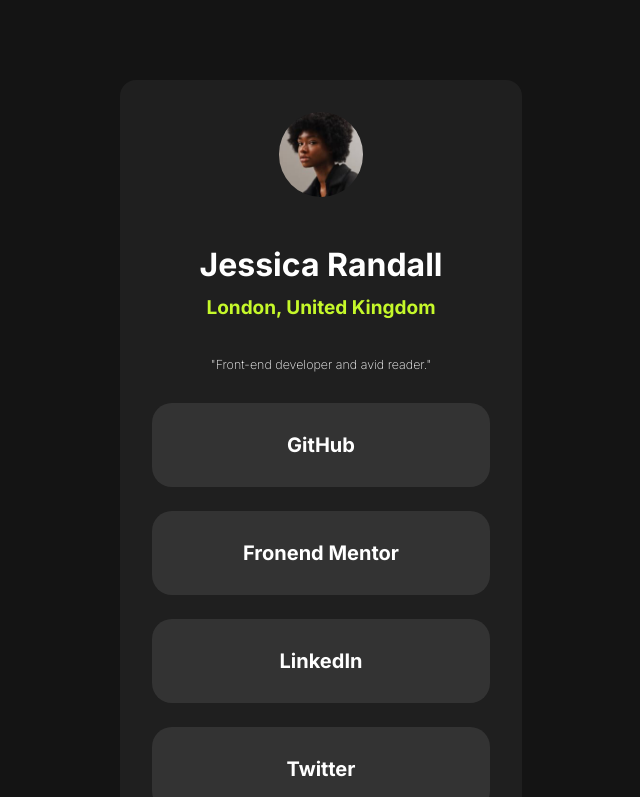
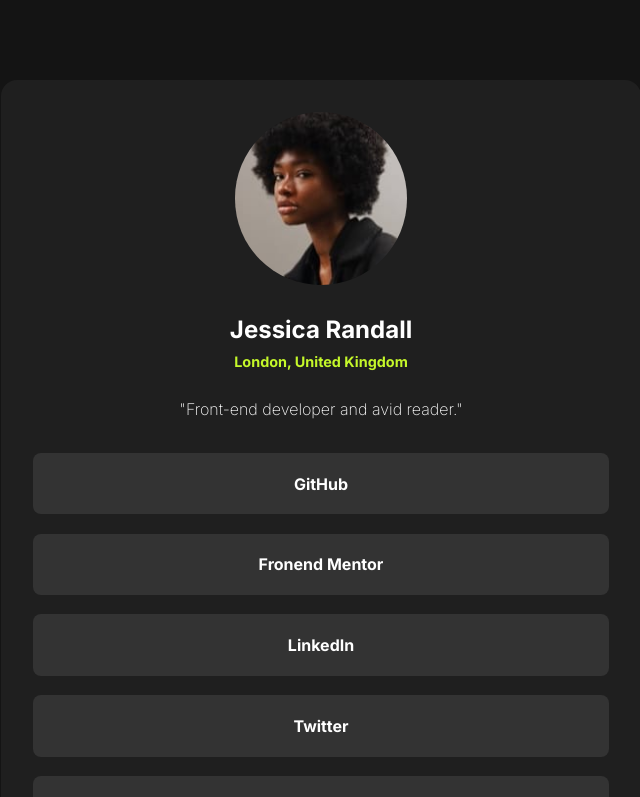
Before and after one commit to leopoldo-moreira/social-links-profile, a React (Create React App) app: page / in a window 768 px wide. Shown: the top 797 px of the page, without its empty margins (63-703 px from the left). Built offline with nearby package versions, Linux system fonts and the light colour scheme.

Commit message:
Fix Responsive

```diff
--- a/src/App.css
+++ b/src/App.css
@@ -43,8 +43,70 @@
     margin-bottom: 1.5em;
 }
 
-@media screen and (max-width: 700px){
+/* telas menores, laptops */
+@media (min-width: 768px) and (max-width: 1024px){
     .App{
         min-width: 70vw;
     }
+
+    .App > p:nth-of-type(2){
+        font-size: calc(2vw + .6vh);
+    }
 }
+
+/* tablets */
+@media (min-width: 480px) and (max-width: 768px){
+    .App{
+        min-width: 75vw;
+    }
+
+    .App > h1 {
+        font-size: 1.5em;
+    }
+
+    .App > img {
+        width: 30%;
+        margin-bottom: 30px;
+    }
+
+    .App > p:nth-of-type(1){
+        font-size: .9em;
+    }
+
+    .App > p:nth-of-type(2){
+        font-size: 1em;
+    }
+
+    input[type="submit"]{
+        padding: 1.3em;
+        font-size: 1em;
+    }
+}
+
+/* Mobile resolution */
+@media (min-width: 320px) and (max-width: 480px){
+    .App{
+        min-width: 75vw;
+    }
+
+    .App > h1 {
+        font-size: 1.5em;
+    }
+
+    .App > img {
+        width: 35%;
+    }
+
+    .App > p:nth-of-type(1){
+        font-size: .9em;
+    }
+
+    .App > p:nth-of-type(2){
+        font-size: .9em;
+    }
+
+    input[type="submit"]{
+        padding: 1em;
+        font-size: .8em;
+    }
+}
--- a/src/components/Btn.module.css
+++ b/src/components/Btn.module.css
@@ -2,7 +2,7 @@
     width: 100%;
     padding: 1.5em;
     background-color: hsl(0, 0%, 20%);
-    border-radius: 1em;
+    border-radius: .5em;
     font-weight: bold;
     color: hsl(0, 0%, 100%);
     border: none;
```
